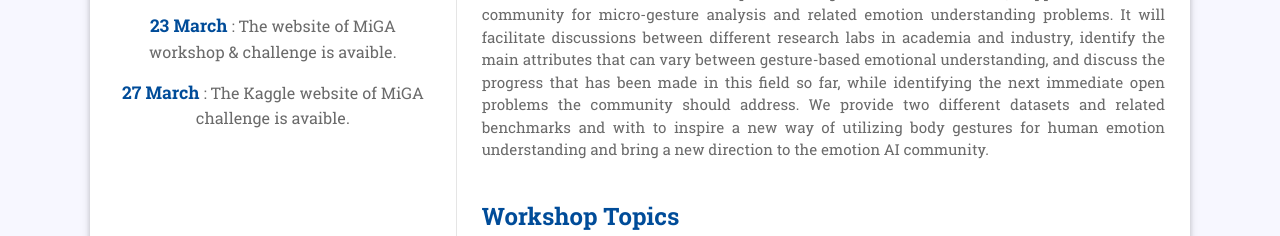
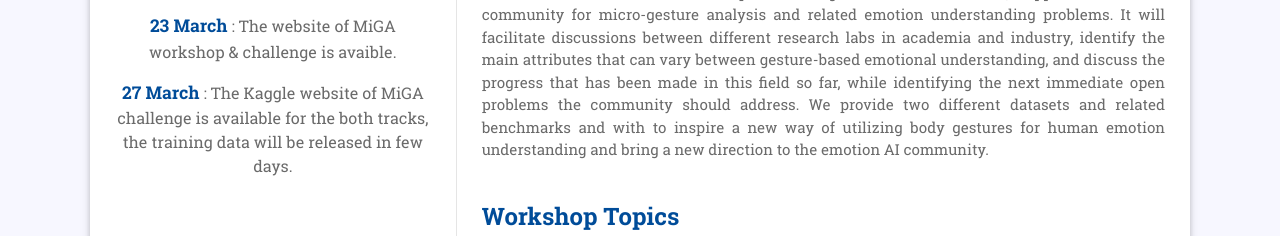
Before and after one commit to CV-AC/MiGA2, a plain HTML site: page index.html in a window 1280 px wide. Shown: the part 705-941 px from the top of the page. Drawn offline with Linux system fonts and the light colour scheme.

Commit message:
Update index.html

```diff
--- a/index.html
+++ b/index.html
@@ -68,7 +68,7 @@
                         </ul> -->
                           We jointly hold the second workshop and challenges for Micro-gesture Analysis for Hidden Emotion Understanding (MiGA) at IJCAI 2024, 3rd-9th August 2024.
 
-                          We warmly welcome your contribution and participation.
+                          We warmly welcome your contribution and participation!
 
                           <h4 class="ltitle">News</h4>
 
@@ -83,7 +83,7 @@
 
                         <div class="refer-cov">
 
-                            <p> <b>27 March</b> : The Kaggle website of MiGA challenge is avaible.</p>
+                            <p> <b>27 March</b> : The Kaggle website of MiGA challenge is available for the both tracks, the training data will be released in few days.</p>
                         </div>
 
                           <!--
```
